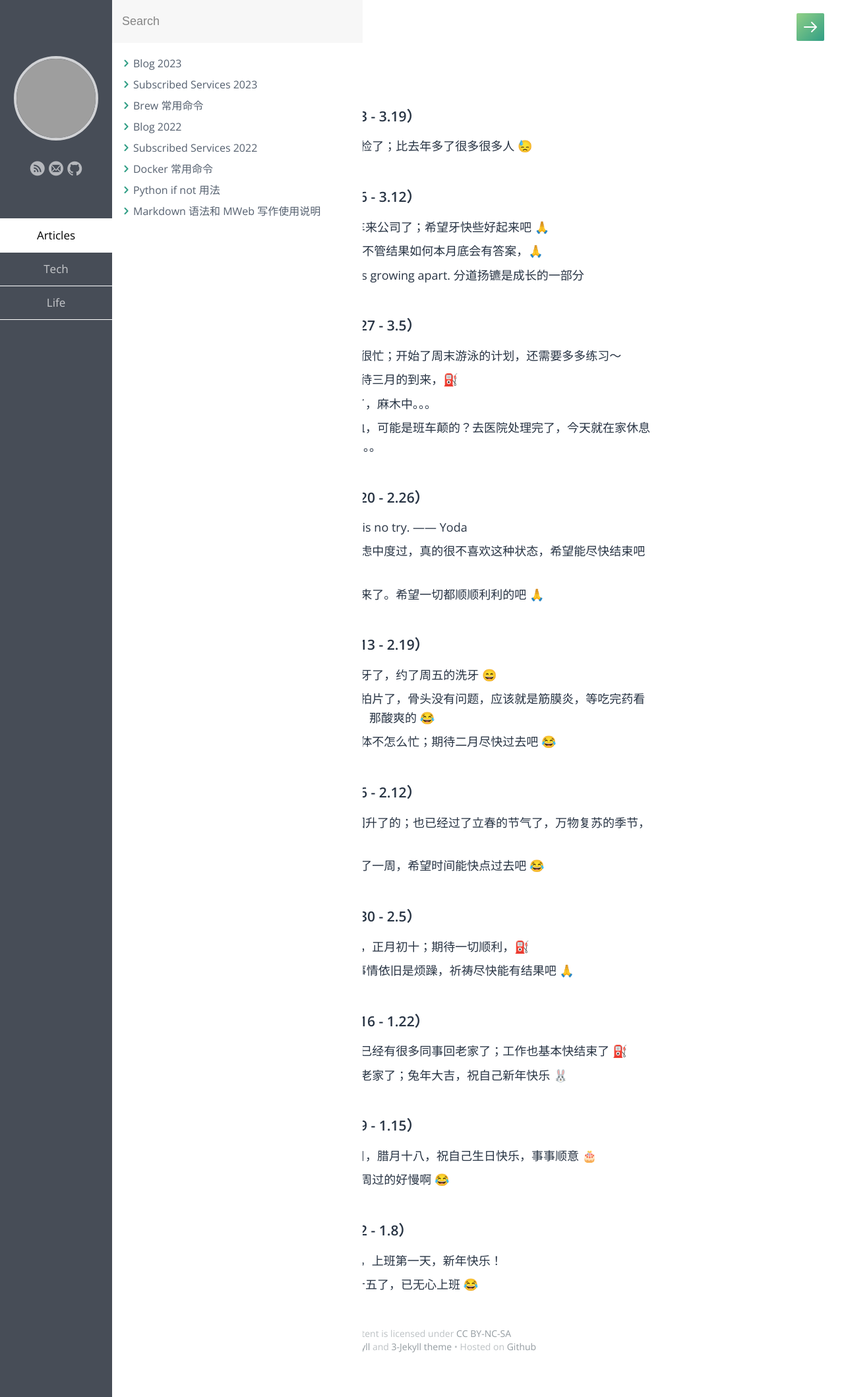
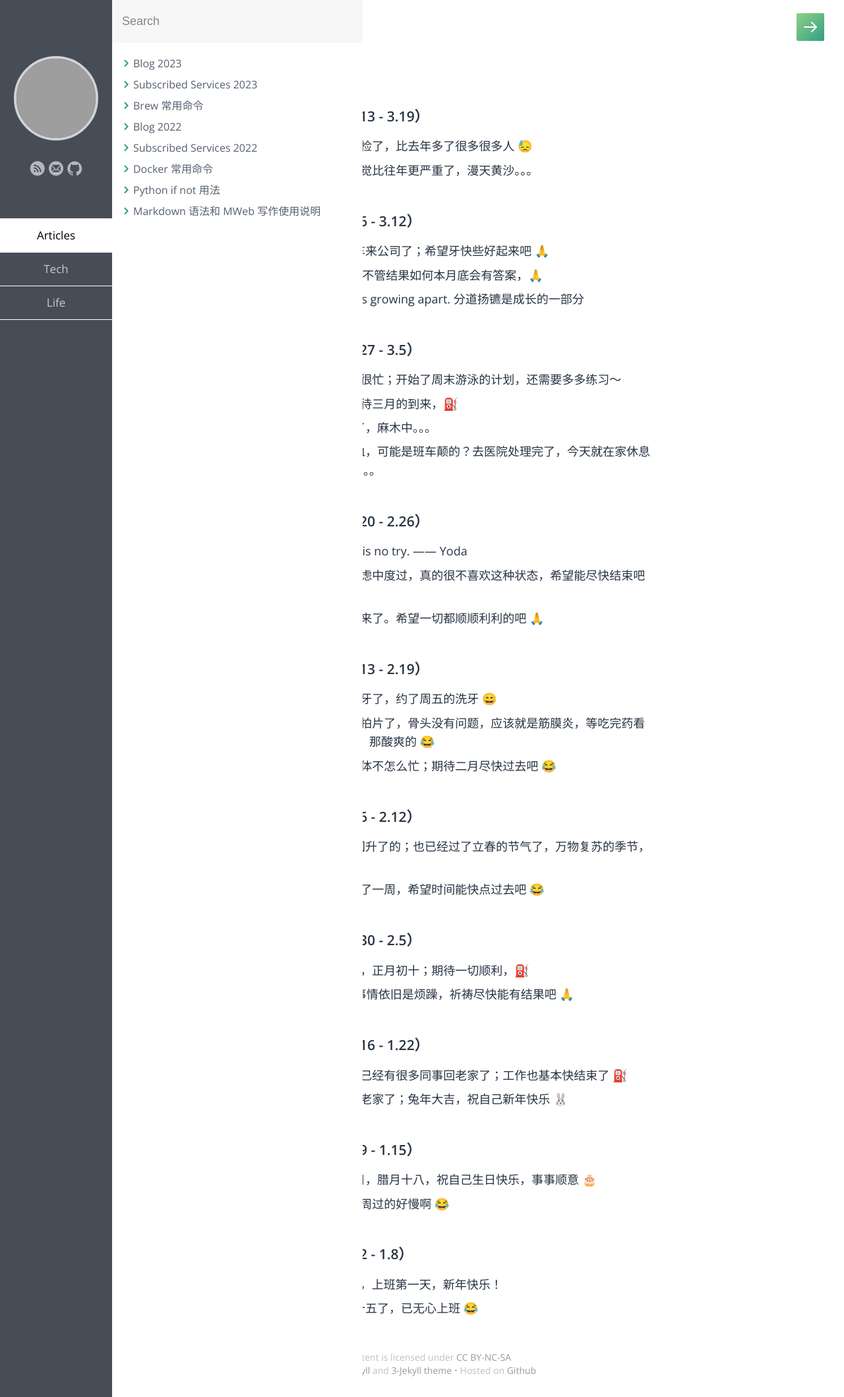
Before and after one commit to samxupeiran/samxupeiran.github.io, a Jekyll site: the page built from _posts/life/2023-01-03-my-blog.md, in a window 1280 px wide. Shown: the whole page at 66% size. Built offline with Jekyll 4.4.1, drawn with Linux system fonts in a browser that asks for light colours; some web fonts are replaced; grey boxes are pictures that could not be loaded.

Commit message:
feat: add weekly blog 3.14

```diff
--- a/_posts/life/2023-01-03-my-blog.md
+++ b/_posts/life/2023-01-03-my-blog.md
@@ -6,8 +6,9 @@ tags: Blog
 ---
 
 
-- ### 2023 年 3 月 第 3 周（3.3 - 3.19）
-     - 3.13 今天周一，周日去体检了；比去年多了很多很多人 😓
+- ### 2023 年 3 月 第 3 周（3.13 - 3.19）
+     - 3.13 今天周一；周日去体检了，比去年多了很多很多人 😓
+     - 3.14 北京今年的沙尘暴感觉比往年更严重了，漫天黄沙。。。
 
 - ### 2023 年 3 月 第 2 周（3.6 - 3.12）
      - 3.6 今天周一，早晨坐班车来公司了；希望牙快些好起来吧 🙏
```
